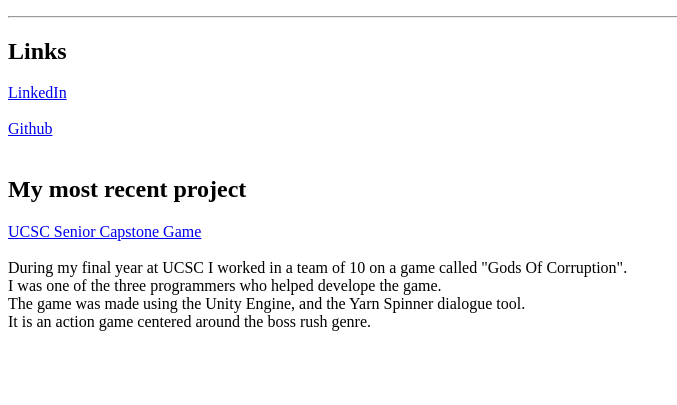
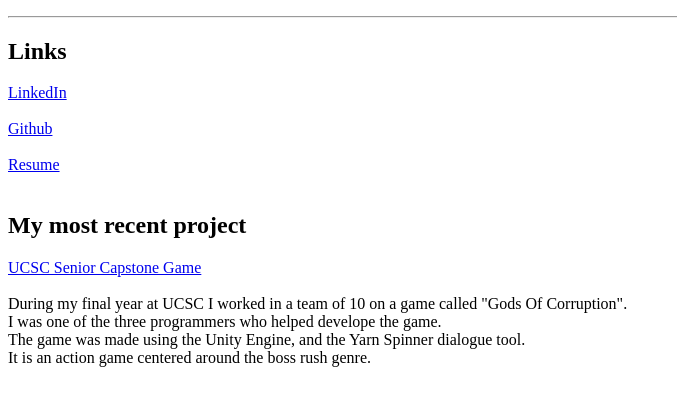
Before and after one commit to ramgmtk/ramgmtk.github.io, a plain HTML site: page index.html in a window 1280 px wide. Shown: the part 105-510 px from the top of the page, without its empty margins (0-677 px from the left). Drawn offline with Linux system fonts and the light colour scheme.

Commit message:
Added resume link

```diff
--- a/index.html
+++ b/index.html
@@ -1,4 +1,5 @@
 <!DOCTYPE html>
+<!-- Credit for html knowledge: https://www.youtube.com/watch?v=PlxWf493en4 User: freeCodeCamp-->
 <html>
     <head>
         <meta charset="utf-8">
@@ -15,6 +16,8 @@
             <br>
             <a href="https://github.com/ramgmtk" target="_blank">Github</a><br>
             <br>
+            <a href="./src/docs/RammohanResumeShortVersion.pdf" target="_blank">Resume</a><br>
+            <br>
         </p>
         <P>
             <h2>My most recent project</h2>
```
Also changed, not shown: 2 other files.
